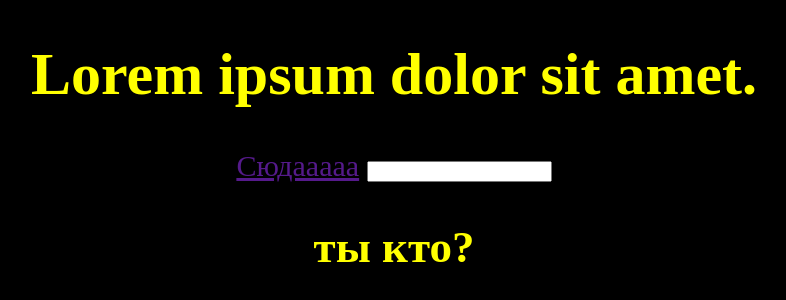
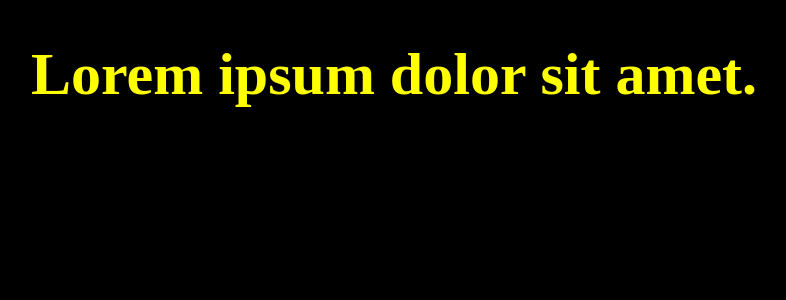
Before and after one commit to george2326/test, a plain HTML site: page index.html in a window 1280 px wide. Shown: the whole page, without its empty margins (246-1032 px from the left). Drawn offline with Linux system fonts and the light colour scheme.

Commit message:
Revert "push"
This reverts commit 79a08afc8f02f76b87d7d774459de3fa6343d171.

```diff
--- a/index.html
+++ b/index.html
@@ -11,11 +11,7 @@
 
     <h1>Lorem ipsum dolor sit amet.</h1>
 
-    <nav>
-        <a href="">Сюдааааа</a>
-        <input type="text">
-        <h2>ты кто?</h2>
-    </nav>
+
 
 </body>
 </html>
```
